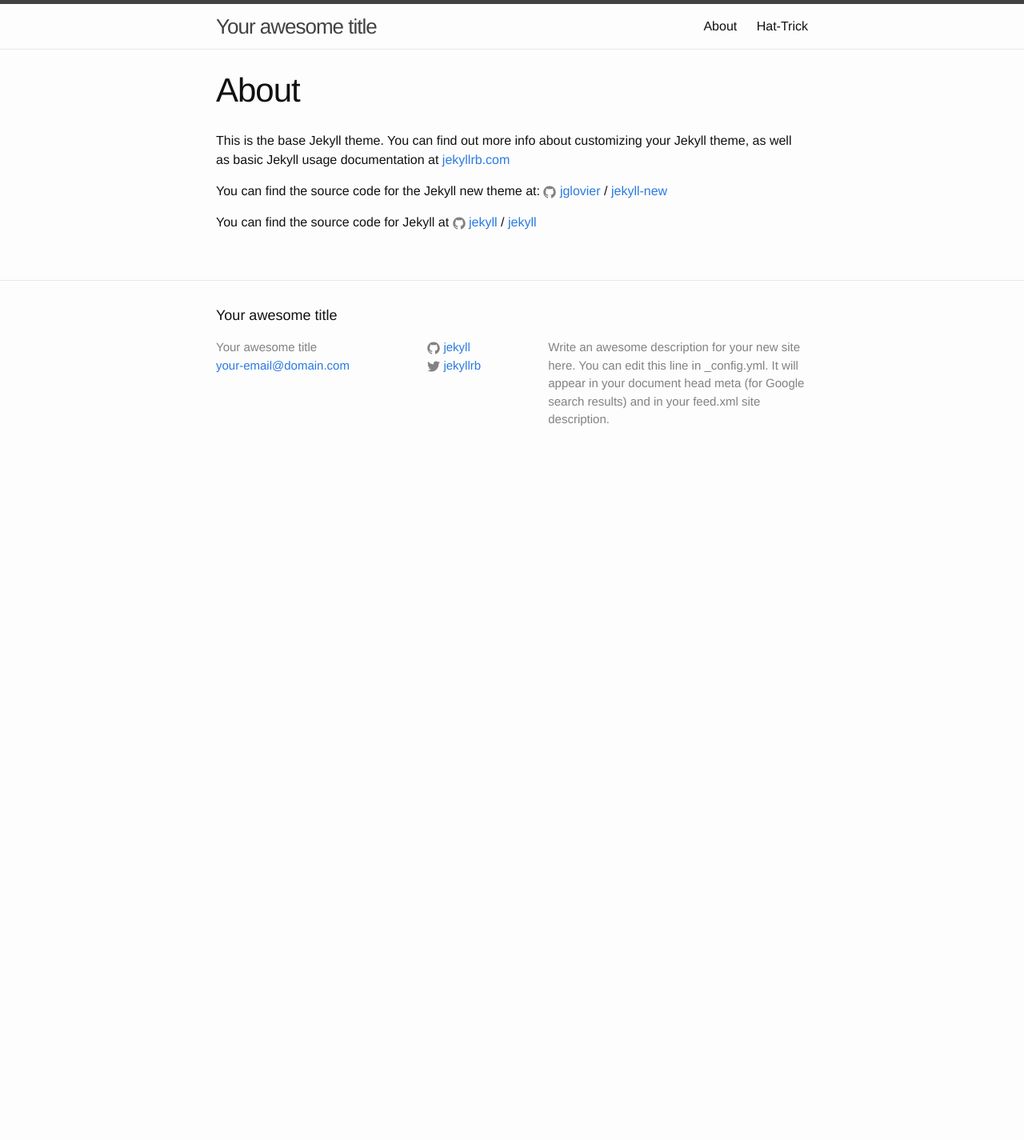
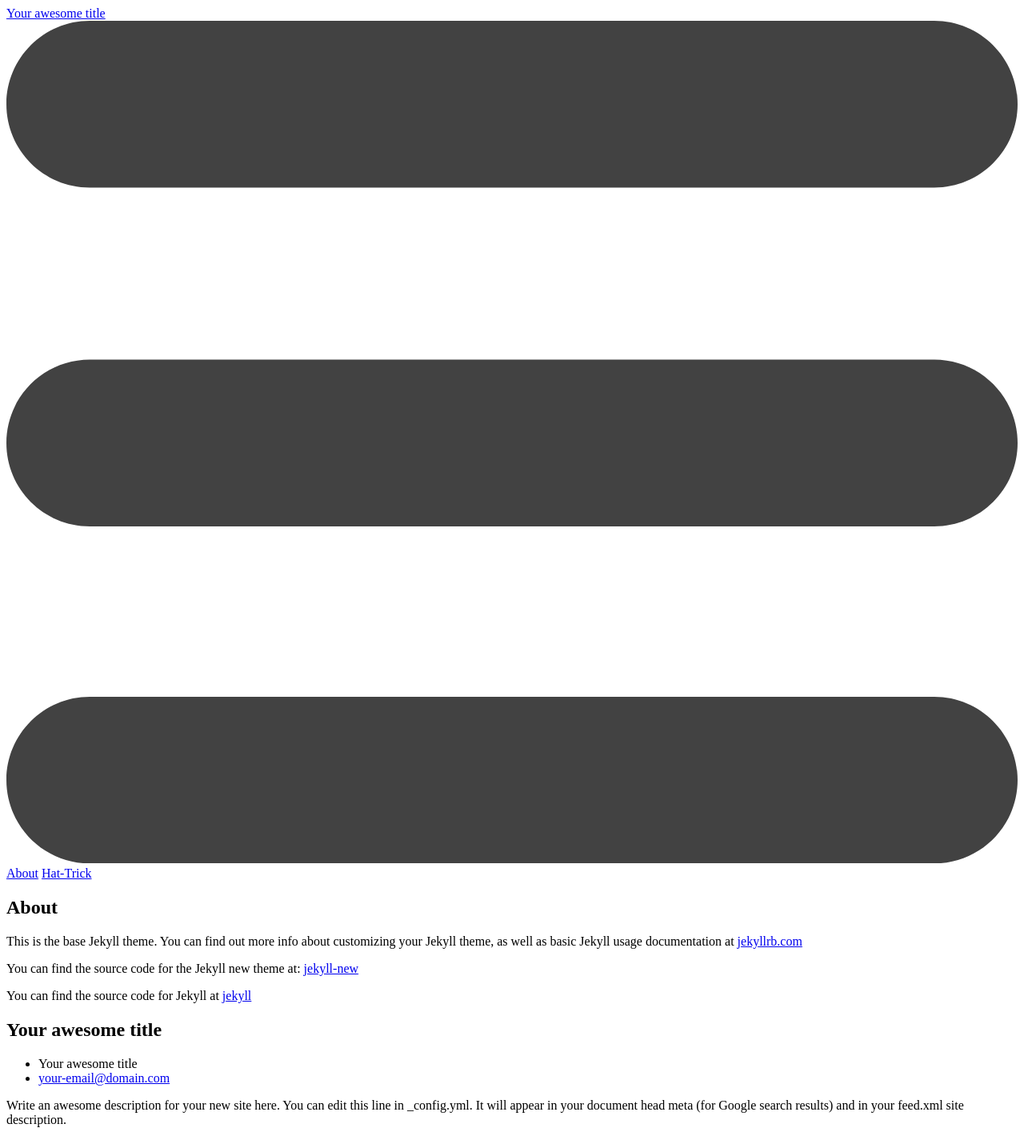
Before and after one commit to leandroalonso/leandroalonso.github.io, a Jekyll site: the page built from about.md, in a window 1280 px wide. Shown: the whole page at 80% size. Built offline with Jekyll 4.4.1, drawn with Linux system fonts in a browser that asks for light colours; before the commit the page ends 900 px from its top, so only the background shows below that.

Commit message:
JS is on his own files, removed styles from the previous theme

```diff
--- a/_includes/footer.html
+++ b/_includes/footer.html
@@ -13,19 +13,6 @@
       </div>
 
       <div class="footer-col footer-col-2">
-        <ul class="social-media-list">
-          {% if site.github_username %}
-          <li>
-            {% include icon-github.html username=site.github_username %}
-          </li>
-          {% endif %}
-
-          {% if site.twitter_username %}
-          <li>
-            {% include icon-twitter.html username=site.twitter_username %}
-          </li>
-          {% endif %}
-        </ul>
       </div>
 
       <div class="footer-col footer-col-3">
--- a/_includes/icon-github.html
+++ /dev/null
@@ -1 +0,0 @@
-<a href="https://github.com/{{ include.username }}"><span class="icon icon--github">{% include icon-github.svg %}</span><span class="username">{{ include.username }}</span></a>
--- a/_includes/icon-twitter.html
+++ /dev/null
@@ -1 +0,0 @@
-<a href="https://twitter.com/{{ include.username }}"><span class="icon icon--twitter">{% include icon-twitter.svg %}</span><span class="username">{{ include.username }}</span></a>
--- a/_sass/_base.scss
+++ /dev/null
@@ -1,206 +0,0 @@
-/**
- * Reset some basic elements
- */
-body, h1, h2, h3, h4, h5, h6,
-p, blockquote, pre, hr,
-dl, dd, ol, ul, figure {
-    margin: 0;
-    padding: 0;
-}
-
-
-
-/**
- * Basic styling
- */
-body {
-    font: $base-font-weight #{$base-font-size}/#{$base-line-height} $base-font-family;
-    color: $text-color;
-    background-color: $background-color;
-    -webkit-text-size-adjust: 100%;
-    -webkit-font-feature-settings: "kern" 1;
-    -moz-font-feature-settings: "kern" 1;
-    -o-font-feature-settings: "kern" 1;
-    font-feature-settings: "kern" 1;
-    font-kerning: normal;
-}
-
-
-
-/**
- * Set `margin-bottom` to maintain vertical rhythm
- */
-h1, h2, h3, h4, h5, h6,
-p, blockquote, pre,
-ul, ol, dl, figure,
-%vertical-rhythm {
-    margin-bottom: $spacing-unit / 2;
-}
-
-
-
-/**
- * Images
- */
-img {
-    max-width: 100%;
-    vertical-align: middle;
-}
-
-
-
-/**
- * Figures
- */
-figure > img {
-    display: block;
-}
-
-figcaption {
-    font-size: $small-font-size;
-}
-
-
-
-/**
- * Lists
- */
-ul, ol {
-    margin-left: $spacing-unit;
-}
-
-li {
-    > ul,
-    > ol {
-         margin-bottom: 0;
-    }
-}
-
-
-
-/**
- * Headings
- */
-h1, h2, h3, h4, h5, h6 {
-    font-weight: $base-font-weight;
-}
-
-
-
-/**
- * Links
- */
-a {
-    color: $brand-color;
-    text-decoration: none;
-
-    &:visited {
-        color: darken($brand-color, 15%);
-    }
-
-    &:hover {
-        color: $text-color;
-        text-decoration: underline;
-    }
-}
-
-
-
-/**
- * Blockquotes
- */
-blockquote {
-    color: $grey-color;
-    border-left: 4px solid $grey-color-light;
-    padding-left: $spacing-unit / 2;
-    font-size: 18px;
-    letter-spacing: -1px;
-    font-style: italic;
-
-    > :last-child {
-        margin-bottom: 0;
-    }
-}
-
-
-
-/**
- * Code formatting
- */
-pre,
-code {
-    font-size: 15px;
-    border: 1px solid $grey-color-light;
-    border-radius: 3px;
-    background-color: #eef;
-}
-
-code {
-    padding: 1px 5px;
-}
-
-pre {
-    padding: 8px 12px;
-    overflow-x: auto;
-
-    > code {
-        border: 0;
-        padding-right: 0;
-        padding-left: 0;
-    }
-}
-
-
-
-/**
- * Wrapper
- */
-.wrapper {
-    max-width: -webkit-calc(#{$content-width} - (#{$spacing-unit} * 2));
-    max-width:         calc(#{$content-width} - (#{$spacing-unit} * 2));
-    margin-right: auto;
-    margin-left: auto;
-    padding-right: $spacing-unit;
-    padding-left: $spacing-unit;
-    @extend %clearfix;
-
-    @include media-query($on-laptop) {
-        max-width: -webkit-calc(#{$content-width} - (#{$spacing-unit}));
-        max-width:         calc(#{$content-width} - (#{$spacing-unit}));
-        padding-right: $spacing-unit / 2;
-        padding-left: $spacing-unit / 2;
-    }
-}
-
-
-
-/**
- * Clearfix
- */
-%clearfix {
-
-    &:after {
-        content: "";
-        display: table;
-        clear: both;
-    }
-}
-
-
-
-/**
- * Icons
- */
-.icon {
-
-    > svg {
-        display: inline-block;
-        width: 16px;
-        height: 16px;
-        vertical-align: middle;
-
-        path {
-            fill: $grey-color;
-        }
-    }
-}
--- a/_sass/_layout.scss
+++ /dev/null
@@ -1,242 +0,0 @@
-/**
- * Site header
- */
-.site-header {
-    border-top: 5px solid $grey-color-dark;
-    border-bottom: 1px solid $grey-color-light;
-    min-height: 56px;
-
-    // Positioning context for the mobile navigation icon
-    position: relative;
-}
-
-.site-title {
-    font-size: 26px;
-    font-weight: 300;
-    line-height: 56px;
-    letter-spacing: -1px;
-    margin-bottom: 0;
-    float: left;
-
-    &,
-    &:visited {
-        color: $grey-color-dark;
-    }
-}
-
-.site-nav {
-    float: right;
-    line-height: 56px;
-
-    .menu-icon {
-        display: none;
-    }
-
-    .page-link {
-        color: $text-color;
-        line-height: $base-line-height;
-
-        // Gaps between nav items, but not on the last one
-        &:not(:last-child) {
-            margin-right: 20px;
-        }
-    }
-
-    @include media-query($on-palm) {
-        position: absolute;
-        top: 9px;
-        right: $spacing-unit / 2;
-        background-color: $background-color;
-        border: 1px solid $grey-color-light;
-        border-radius: 5px;
-        text-align: right;
-
-        .menu-icon {
-            display: block;
-            float: right;
-            width: 36px;
-            height: 26px;
-            line-height: 0;
-            padding-top: 10px;
-            text-align: center;
-
-            > svg {
-                width: 18px;
-                height: 15px;
-
-                path {
-                    fill: $grey-color-dark;
-                }
-            }
-        }
-
-        .trigger {
-            clear: both;
-            display: none;
-        }
-
-        &:hover .trigger {
-            display: block;
-            padding-bottom: 5px;
-        }
-
-        .page-link {
-            display: block;
-            padding: 5px 10px;
-
-            &:not(:last-child) {
-                margin-right: 0;
-            }
-            margin-left: 20px;
-        }
-    }
-}
-
-
-
-/**
- * Site footer
- */
-.site-footer {
-    border-top: 1px solid $grey-color-light;
-    padding: $spacing-unit 0;
-}
-
-.footer-heading {
-    font-size: 18px;
-    margin-bottom: $spacing-unit / 2;
-}
-
-.contact-list,
-.social-media-list {
-    list-style: none;
-    margin-left: 0;
-}
-
-.footer-col-wrapper {
-    font-size: 15px;
-    color: $grey-color;
-    margin-left: -$spacing-unit / 2;
-    @extend %clearfix;
-}
-
-.footer-col {
-    float: left;
-    margin-bottom: $spacing-unit / 2;
-    padding-left: $spacing-unit / 2;
-}
-
-.footer-col-1 {
-    width: -webkit-calc(35% - (#{$spacing-unit} / 2));
-    width:         calc(35% - (#{$spacing-unit} / 2));
-}
-
-.footer-col-2 {
-    width: -webkit-calc(20% - (#{$spacing-unit} / 2));
-    width:         calc(20% - (#{$spacing-unit} / 2));
-}
-
-.footer-col-3 {
-    width: -webkit-calc(45% - (#{$spacing-unit} / 2));
-    width:         calc(45% - (#{$spacing-unit} / 2));
-}
-
-@include media-query($on-laptop) {
-    .footer-col-1,
-    .footer-col-2 {
-        width: -webkit-calc(50% - (#{$spacing-unit} / 2));
-        width:         calc(50% - (#{$spacing-unit} / 2));
-    }
-
-    .footer-col-3 {
-        width: -webkit-calc(100% - (#{$spacing-unit} / 2));
-        width:         calc(100% - (#{$spacing-unit} / 2));
-    }
-}
-
-@include media-query($on-palm) {
-    .footer-col {
-        float: none;
-        width: -webkit-calc(100% - (#{$spacing-unit} / 2));
-        width:         calc(100% - (#{$spacing-unit} / 2));
-    }
-}
-
-
-
-/**
- * Page content
- */
-.page-content {
-    padding: $spacing-unit 0;
-}
-
-.page-heading {
-    font-size: 20px;
-}
-
-.post-list {
-    margin-left: 0;
-    list-style: none;
-
-    > li {
-        margin-bottom: $spacing-unit;
-    }
-}
-
-.post-meta {
-    font-size: $small-font-size;
-    color: $grey-color;
-}
-
-.post-link {
-    display: block;
-    font-size: 24px;
-}
-
-
-
-/**
- * Posts
- */
-.post-header {
-    margin-bottom: $spacing-unit;
-}
-
-.post-title {
-    font-size: 42px;
-    letter-spacing: -1px;
-    line-height: 1;
-
-    @include media-query($on-laptop) {
-        font-size: 36px;
-    }
-}
-
-.post-content {
-    margin-bottom: $spacing-unit;
-
-    h2 {
-        font-size: 32px;
-
-        @include media-query($on-laptop) {
-            font-size: 28px;
-        }
-    }
-
-    h3 {
-        font-size: 26px;
-
-        @include media-query($on-laptop) {
-            font-size: 22px;
-        }
-    }
-
-    h4 {
-        font-size: 20px;
-
-        @include media-query($on-laptop) {
-            font-size: 18px;
-        }
-    }
-}
--- a/_sass/_syntax-highlighting.scss
+++ b/_sass/_syntax-highlighting.scss
@@ -3,7 +3,7 @@
  */
 .highlight {
     background: #fff;
-    @extend %vertical-rhythm;
+    @extend %vertical-rhythm !optional;
 
     .highlighter-rouge & {
       background: #eef;
--- a/about.md
+++ b/about.md
@@ -7,9 +7,7 @@ permalink: /about/
 This is the base Jekyll theme. You can find out more info about customizing your Jekyll theme, as well as basic Jekyll usage documentation at [jekyllrb.com](http://jekyllrb.com/)
 
 You can find the source code for the Jekyll new theme at:
-{% include icon-github.html username="jglovier" %} /
 [jekyll-new](https://github.com/jglovier/jekyll-new)
 
 You can find the source code for Jekyll at
-{% include icon-github.html username="jekyll" %} /
 [jekyll](https://github.com/jekyll/jekyll)
--- a/css/main.scss
+++ b/css/main.scss
@@ -1,53 +1,8 @@
 ---
 # Only the main Sass file needs front matter (the dashes are enough)
 ---
-@charset "utf-8";
-
-
-
-// Our variables
-$base-font-family: "Helvetica Neue", Helvetica, Arial, sans-serif;
-$base-font-size:   16px;
-$base-font-weight: 400;
-$small-font-size:  $base-font-size * 0.875;
-$base-line-height: 1.5;
-
-$spacing-unit:     30px;
-
-$text-color:       #111;
-$background-color: #fdfdfd;
-$brand-color:      #2a7ae2;
-
-$grey-color:       #828282;
-$grey-color-light: lighten($grey-color, 40%);
-$grey-color-dark:  darken($grey-color, 25%);
-
-// Width of the content area
-$content-width:    800px;
-
-$on-palm:          600px;
-$on-laptop:        800px;
-
-
-
-// Use media queries like this:
-// @include media-query($on-palm) {
-//     .wrapper {
-//         padding-right: $spacing-unit / 2;
-//         padding-left: $spacing-unit / 2;
-//     }
-// }
-@mixin media-query($device) {
-    @media screen and (max-width: $device) {
-        @content;
-    }
-}
-
-
 
 // Import partials from `sass_dir` (defaults to `_sass`)
 @import
-        "base",
-        "layout",
         "syntax-highlighting"
 ;
```
Also changed, not shown: _layouts/front.html (+1 -13 lines), js/io.js (added, +11 -0 lines), _includes/icon-github.svg (deleted), _includes/icon-twitter.svg (deleted).
